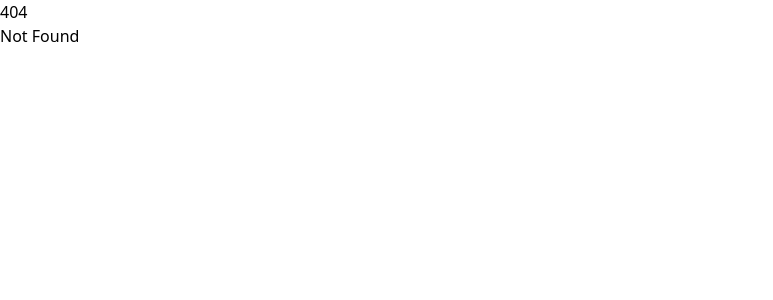
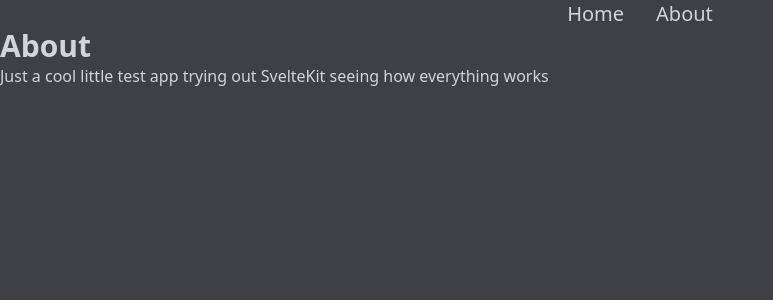
Before and after one commit to nsdeschenes/sveltekit-pokedex, a SvelteKit app: page /about in a window 1280 px wide. Before the commit this address had no page. Shown: the top 300 px of the page, without its empty margins (0-773 px from the left). Built offline with nearby package versions, Linux system fonts and the light colour scheme.

Commit message:
getting some basics setup (#3)
* add default bg colour and text colour

* create custom link component

* create very basic nav bar

* add prerendered about page

```diff
--- a/src/app.html
+++ b/src/app.html
@@ -6,7 +6,7 @@
 		<meta name="viewport" content="width=device-width" />
 		%sveltekit.head%
 	</head>
-	<body>
+	<body class="bg-zinc-700 text-gray-300">
 		<div>%sveltekit.body%</div>
 	</body>
 </html>
--- /dev/null
+++ b/src/components/Link.svelte
@@ -0,0 +1,5 @@
+<script lang="ts">
+	export let href = '';
+</script>
+
+<a {href} class="hover:underline text-xl"><slot /></a>
--- a/src/routes/+layout.svelte
+++ b/src/routes/+layout.svelte
@@ -1,5 +1,14 @@
 <script>
+	import Link from '../components/Link.svelte';
 	import '../app.css';
 </script>
 
-<slot />
+<div class="container mx-auto">
+	<div class="flex flex-col items-center">
+		<nav class="flex flex-row gap-8">
+			<Link href="/">Home</Link>
+			<Link href="/about">About</Link>
+		</nav>
+		<slot />
+	</div>
+</div>
--- /dev/null
+++ b/src/routes/about/+page.svelte
@@ -0,0 +1,7 @@
+<div class="w-full">
+    <div class="flex flex-col">
+
+        <h1 class="text-3xl font-semibold">About</h1>
+        <p>Just a cool little test app trying out SvelteKit seeing how everything works</p>
+    </div>
+</div>
--- /dev/null
+++ b/src/routes/about/+page.ts
@@ -0,0 +1 @@
+export const prerender = true;
```
